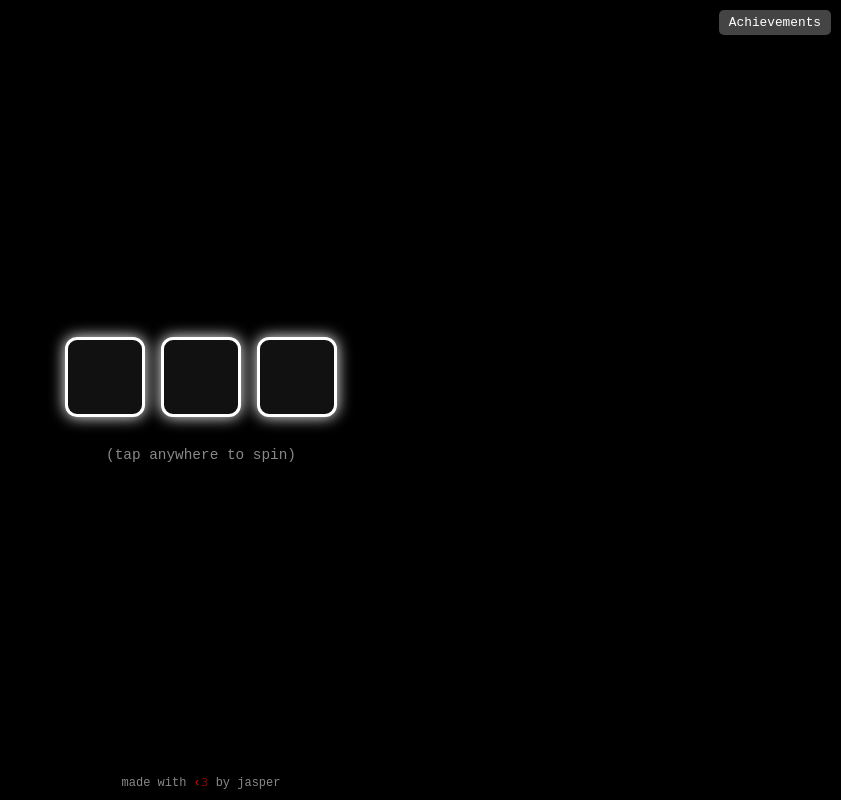
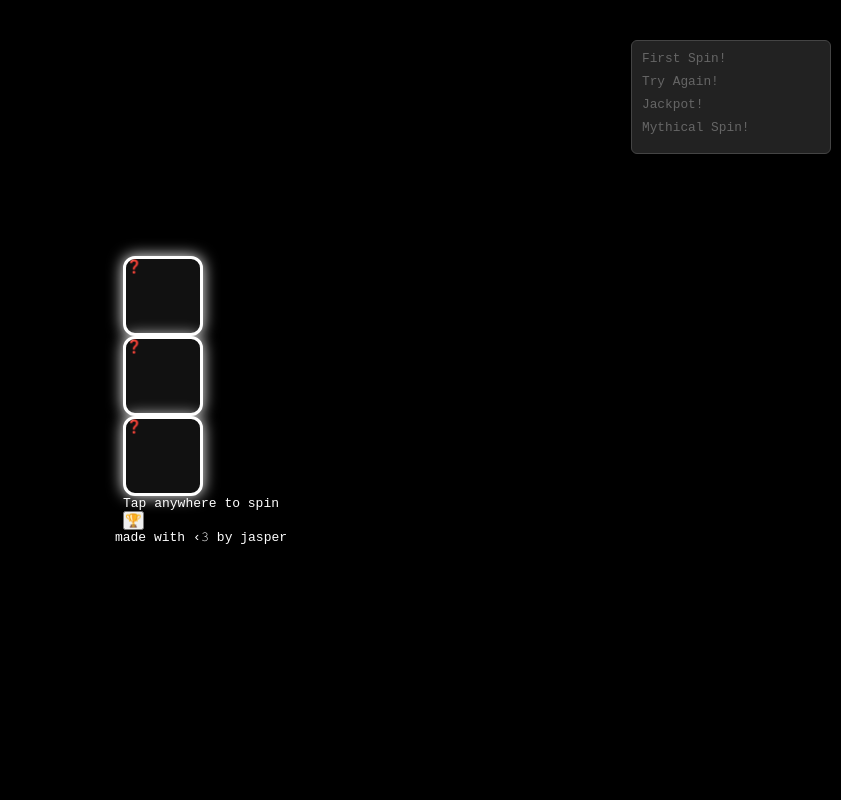
Before and after one commit to not-jasper/gambling, a plain HTML site: page index.html in a window 1280 px wide. Shown: the whole page, without its empty margins (439-1280 px from the left). Drawn offline with Linux system fonts and the light colour scheme.

Commit message:
Update index.html

```diff
--- a/index.html
+++ b/index.html
@@ -1,28 +1,23 @@
 <!DOCTYPE html>
 <html lang="en">
 <head>
-  <meta charset="UTF-8">
-  <meta name="viewport" content="width=device-width, user-scalable=no">
-  <title>emoji slots</title>
-  <link rel="stylesheet" href="styles.css">
+  <meta charset="UTF-8" />
+  <meta name="viewport" content="width=device-width, initial-scale=1.0, maximum-scale=1.0, user-scalable=no" />
+  <title>Slot Machine</title>
+  <link rel="stylesheet" href="styles.css" />
 </head>
 <body>
-  <div id="achievements-btn">Achievements</div>
-  <div class="slot-container">
-    <div class="slot" id="slot1"></div>
-    <div class="slot" id="slot2"></div>
-    <div class="slot" id="slot3"></div>
+  <div id="app">
+    <div class="slots">
+      <div class="slot">❓</div>
+      <div class="slot">❓</div>
+      <div class="slot">❓</div>
+    </div>
+    <div id="message">Tap anywhere to spin</div>
+    <button id="achievements-button">🏆</button>
+    <div id="achievements-panel"></div>
   </div>
-  <div class="click-message" id="clickMessage">(tap anywhere to spin)</div>
-  <div id="footer">made with <span style="color: red;">‹𝟹</span> by jasper</div>
-  <div id="achievement-popup-container"></div>
-
-  <div id="achievements-panel" class="hidden">
-    <div class="achievements-list" id="achievements-list">
-      <!-- achievements will populate here -->
-    </div>
-  </div>
-
-  <script src="script.js"></script>
+  <div class="credit">made with ‹𝟹 by jasper</div>
+  <script src="script.js" defer></script>
 </body>
 </html>
```
